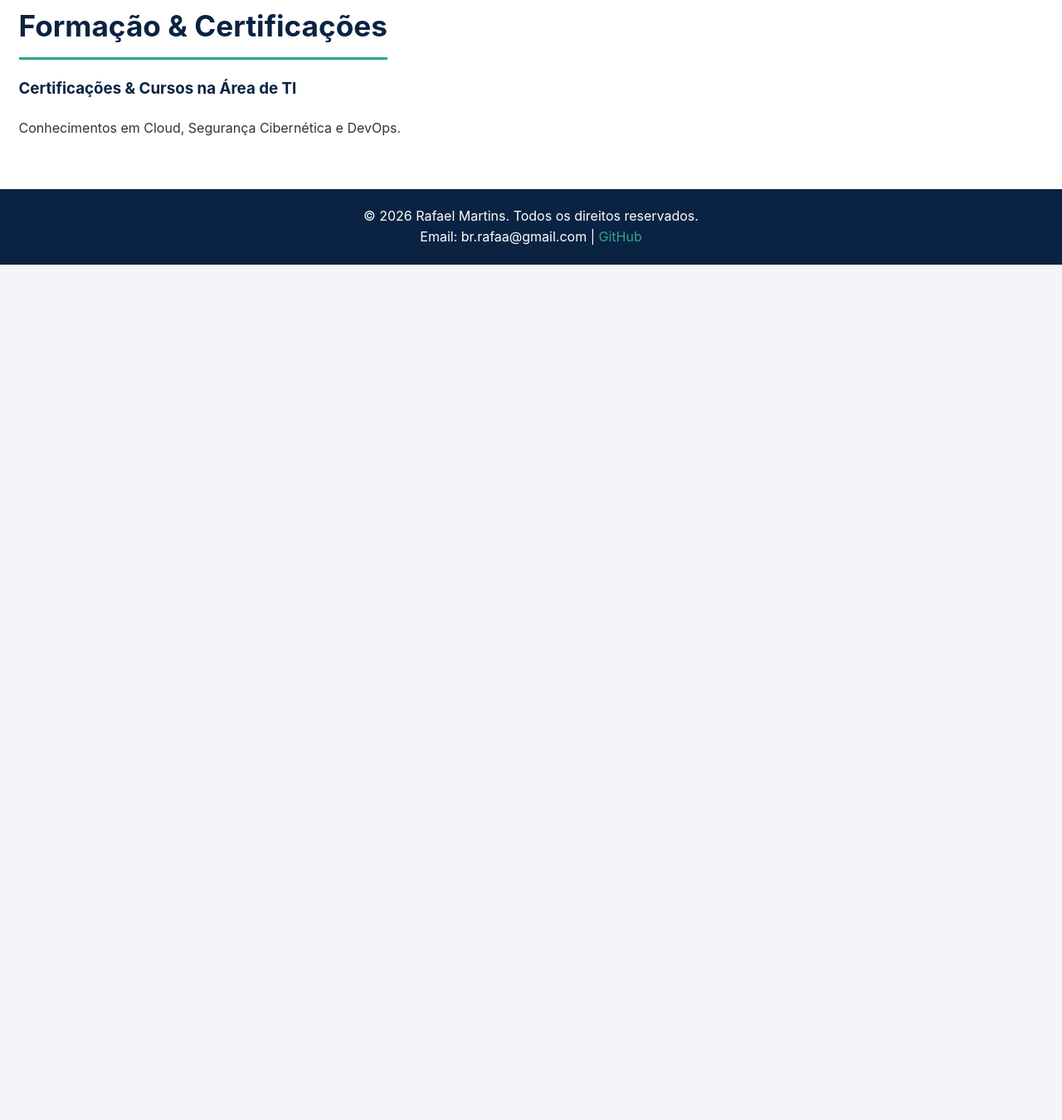
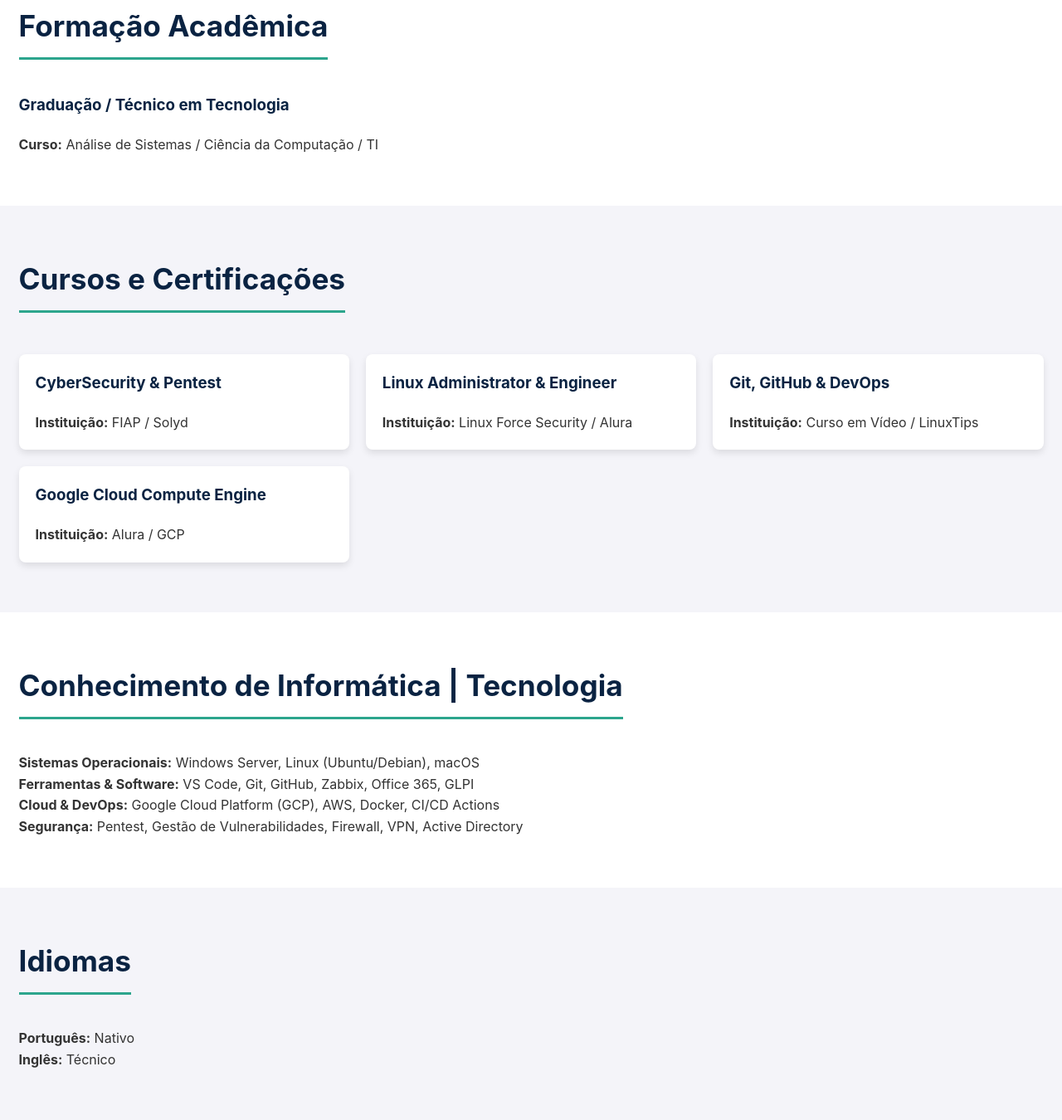
Before and after one commit to nitronetworks/meu-curriculo, a plain HTML site: page index.html in a window 1280 px wide. Shown: the part 2278-3628 px from the top of the page at 83% size. Before the commit the page ends 2597 px from the top, so only its background shows below. Drawn offline with Linux system fonts and the light colour scheme.

Commit message:
feat: adiciona secoes completas de cursos, informatica e idiomas

```diff
--- a/index.html
+++ b/index.html
@@ -144,45 +144,80 @@
         </div>
       </section>
 
-      <!-- Formação -->
+      <!-- Formação Acadêmica -->
       <section id="formacao">
         <div class="container">
-          <h2>Formação & Certificações</h2>
-          <div class="education-item">
-            <h3>Certificações & Cursos na Área de TI</h3>
-            <p>Conhecimentos em Cloud, Segurança Cibernética e DevOps.</p>
+          <h2>Formação Acadêmica</h2>
+          <div class="education-item" style="margin-top: 20px">
+            <h3>Graduação / Técnico em Tecnologia</h3>
+            <p>
+              <strong>Curso:</strong> Análise de Sistemas / Ciência da
+              Computação / TI
+            </p>
           </div>
         </div>
       </section>
+
+      <!-- Cursos e Certificações (Cards) -->
+      <section id="cursos">
+        <div class="container">
+          <h2>Cursos e Certificações</h2>
+          <div class="skills-grid">
+            <div class="skill-card">
+              <h3>CyberSecurity & Pentest</h3>
+              <p><strong>Instituição:</strong> FIAP / Solyd</p>
+            </div>
+            <div class="skill-card">
+              <h3>Linux Administrator & Engineer</h3>
+              <p><strong>Instituição:</strong> Linux Force Security / Alura</p>
+            </div>
+            <div class="skill-card">
+              <h3>Git, GitHub & DevOps</h3>
+              <p><strong>Instituição:</strong> Curso em Vídeo / LinuxTips</p>
+            </div>
+            <div class="skill-card">
+              <h3>Google Cloud Compute Engine</h3>
+              <p><strong>Instituição:</strong> Alura / GCP</p>
+            </div>
+          </div>
+        </div>
+      </section>
+
+      <!-- Conhecimento de Informática & Tecnologia -->
+      <section id="informatica">
+        <div class="container">
+          <h2>Conhecimento de Informática | Tecnologia</h2>
+          <ul style="margin-top: 20px">
+            <li>
+              <strong>Sistemas Operacionais:</strong> Windows Server, Linux
+              (Ubuntu/Debian), macOS
+            </li>
+            <li>
+              <strong>Ferramentas & Software:</strong> VS Code, Git, GitHub,
+              Zabbix, Office 365, GLPI
+            </li>
+            <li>
+              <strong>Cloud & DevOps:</strong> Google Cloud Platform (GCP), AWS,
+              Docker, CI/CD Actions
+            </li>
+            <li>
+              <strong>Segurança:</strong> Pentest, Gestão de Vulnerabilidades,
+              Firewall, VPN, Active Directory
+            </li>
+          </ul>
+        </div>
+      </section>
+
+      <!-- Idiomas -->
+      <section id="idiomas">
+        <div class="container">
+          <h2>Idiomas</h2>
+          <ul style="margin-top: 20px">
+            <li><strong>Português:</strong> Nativo</li>
+            <li><strong>Inglês:</strong> Técnico</li>
+          </ul>
+        </div>
+      </section>
     </main>
-
-    <!-- Rodapé -->
-    <footer>
-      <div class="container">
-        <p>&copy; 2026 Rafael Martins. Todos os direitos reservados.</p>
-        <p>
-          Email: br.rafaa@gmail.com |
-          <a href="https://github.com/nitronetworks" target="_blank">GitHub</a>
-        </p>
-      </div>
-    </footer>
-
-    <!-- Script do Menu Hambúrguer para Dispositivos Móveis -->
-    <script>
-      const hamburger = document.getElementById("hamburger");
-      const navLinks = document.getElementById("nav-links");
-
-      hamburger.addEventListener("click", () => {
-        hamburger.classList.toggle("active");
-        navLinks.classList.toggle("active");
-      });
-
-      navLinks.querySelectorAll("a").forEach((link) => {
-        link.addEventListener("click", () => {
-          hamburger.classList.remove("active");
-          navLinks.classList.remove("active");
-        });
-      });
-    </script>
   </body>
 </html>
```
